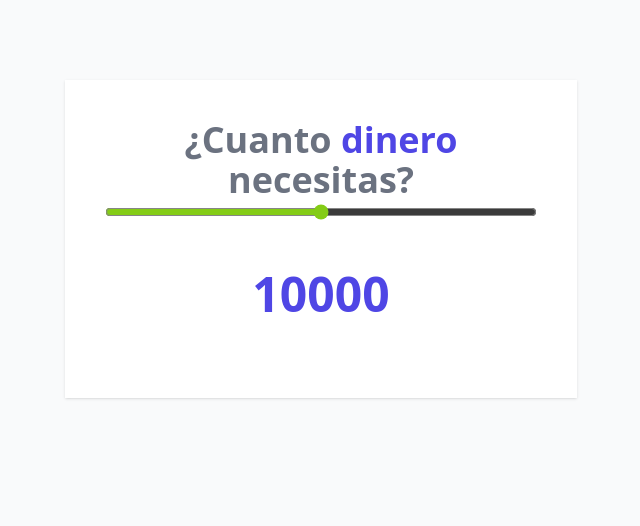
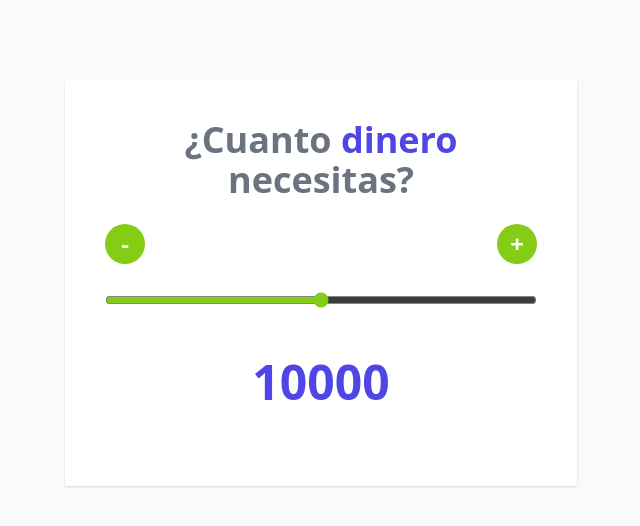
Before and after one commit to liquindoi/cotizador-prestamos-react, a React (Vite) app: page / in a window 1280 px wide. Shown: the top 526 px of the page, without its empty margins (319-959 px from the left). Built offline with nearby package versions, Linux system fonts and the light colour scheme.

Commit message:
Añadir botones para incrementos

```diff
--- a/src/App.jsx
+++ b/src/App.jsx
@@ -21,12 +21,46 @@
       setCantidad(+e.target.value); // Atención!! La llamada a setCantidad es sin el '=' . Es una función!!!
     }
 
+    function handleClickDecremento() {
+      const valor = cantidad - STEP;
+      if(valor < MIN) {
+        alert('Cantidad no válida');
+        return;
+      }
+      setCantidad(valor);
+    }
+
+    function handleClickIncremento() {
+      const valor = cantidad + STEP;
+      if(valor > MAX) {
+        alert('Cantidad no válida');
+        return;
+      }
+      setCantidad(valor);
+    }
+
   return (
     // todo lo que se ponga aquí es lo que va a mostrarse en la pagina
     // En la sección del return no podemos añadir ninguna lógica de javascript
     // Es solo visualización
     <div className="my-20 max-w-lg mx-auto bg-white shadow p-10">
       <Header />
+
+      <div className='flex justify-between my-6'>
+        <button type='button'
+                className='h-10 w-10 flex items-center justify-center font-bold text-white
+                text-2xl bg-lime-500 rounded-full hover:outline-none hover:ring-2
+                hover: ring-offset-2 hover:ring-lime-500'
+                onClick={handleClickDecremento}
+                >-</button>
+
+        <button type='button'
+                className='h-10 w-10 flex items-center justify-center font-bold text-white
+                text-2xl bg-lime-500 rounded-full hover:outline-none hover:ring-2
+                hover: ring-offset-2 hover:ring-lime-500'
+                onClick={handleClickIncremento}>+</button>
+
+      </div>
 
       <input type="range"
              className="w-full h-6 bg-gray-200 accent-lime-500 hover:accent-lime-600"
```
